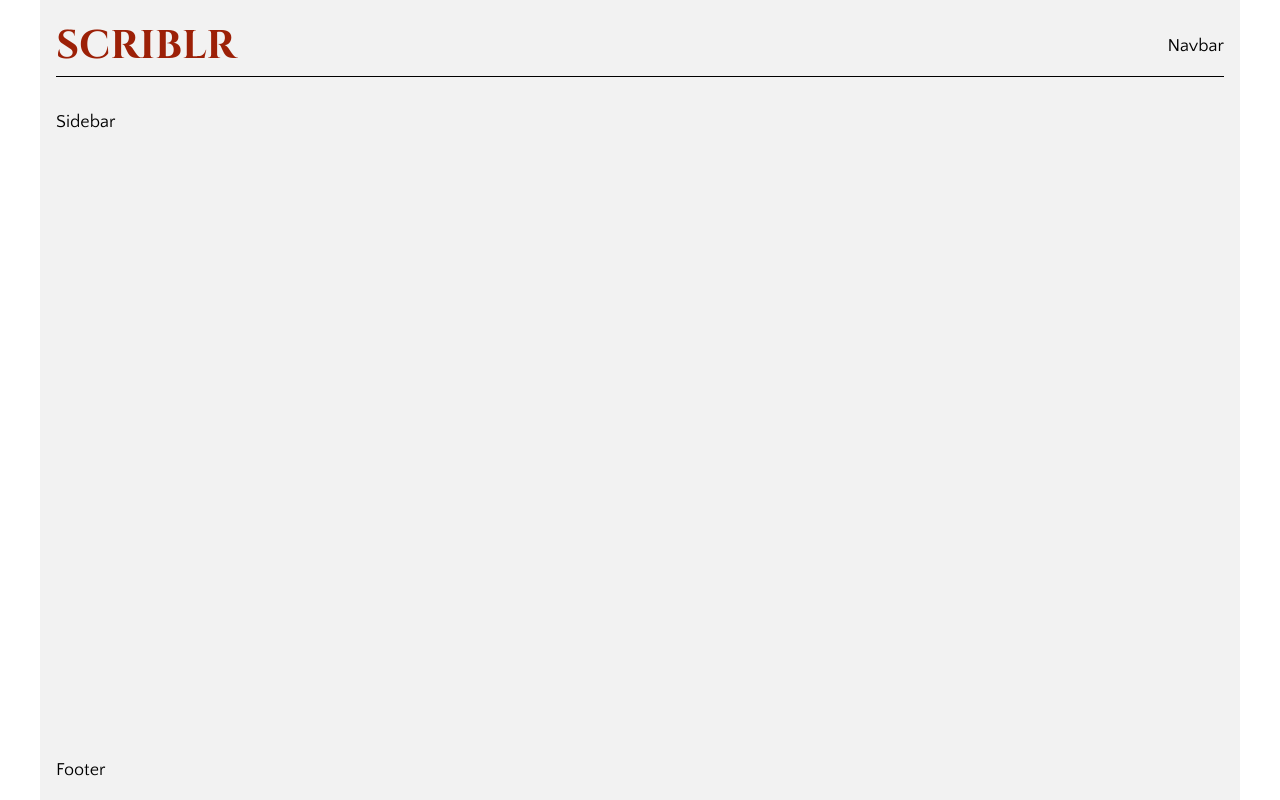
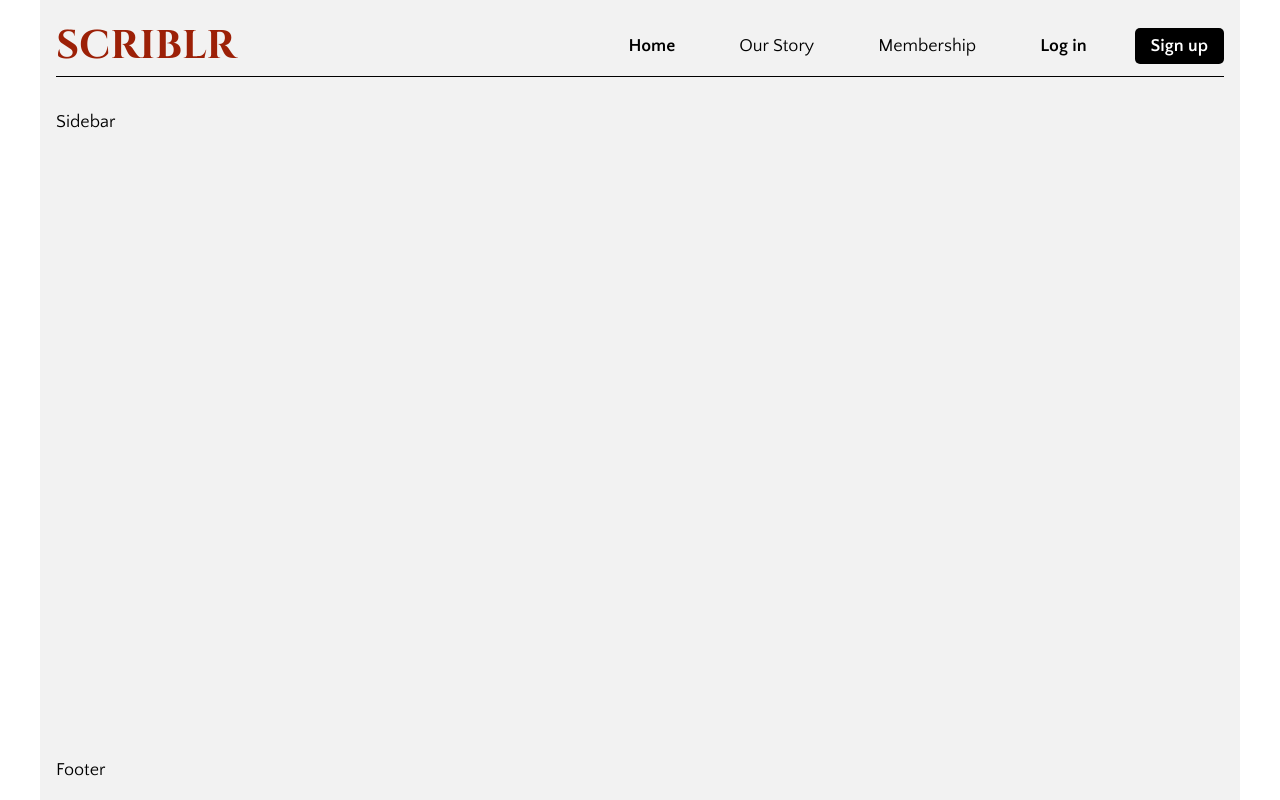
Before and after one commit to py-code314/blog-api-reader, a React (Vite) app: page / in a window 1280 px wide. Built offline with nearby package versions, Linux system fonts and the light colour scheme.

Commit message:
feat(header): Add `Navbar` to header & style it

```diff
--- a/src/components/layouts/header/Header.jsx
+++ b/src/components/layouts/header/Header.jsx
@@ -2,7 +2,7 @@
 import styles from './Header.module.css'
 /* -------------------- Components -------------------- */
 import { Link } from 'react-router'
-// import NavBar from '../navbar/Navbar'
+import Navbar from '../navbar/Navbar'
 
 /* Component for header */
 const Header = () => {
@@ -13,8 +13,7 @@ const Header = () => {
       <Link to={`/home`}>
         <h1 className={styles.title}>SCRIBLR</h1>
       </Link>
-      {/* <NavBar /> */}
-      <div className={styles.navbar}>Navbar</div>
+      <Navbar/>
     </header>
   )
 }
--- a/src/components/layouts/header/Header.module.css
+++ b/src/components/layouts/header/Header.module.css
@@ -7,7 +7,6 @@
 }
 
 .title {
-  flex: 2;
   font-family: var(--ff-title), serif;
   font-size: var(--fs-40, 2.5rem);
   color: var(--clr-accent-1, firebrick );
--- /dev/null
+++ b/src/components/layouts/navbar/Navbar.jsx
@@ -0,0 +1,38 @@
+/* -------------------- Styles -------------------- */
+import styles from './Navbar.module.css'
+
+/* -------------------- Components -------------------- */
+import { Link } from 'react-router'
+
+/* Component for navigation links */
+const Navbar = () => {
+  return (
+    <>
+      <nav className={styles.navbar}>
+        {/* Navigation links */}
+        <ul className={styles.navList}>
+          <li className={styles.navItem}>
+            <Link className={styles.link} to={`/home`}>
+              Home
+            </Link>
+          </li>
+
+          <li className={styles.navItem}><span className={styles.linkInactive}>Our Story</span></li>
+          <li className={styles.navItem}><span className={styles.linkInactive}>Membership</span></li>
+          <li className={styles.navItem}>
+            <Link className={styles.link} to={`/login`}>
+              Log in
+            </Link>
+          </li>
+          <li className={styles.navItem}>
+            <Link className={`${styles.link} ${styles.linkSignup}`} to={`/signup`}>
+              Sign up
+            </Link>
+          </li>
+        </ul>
+      </nav>
+    </>
+  )
+}
+
+export default Navbar
--- /dev/null
+++ b/src/components/layouts/navbar/Navbar.module.css
@@ -0,0 +1,26 @@
+.navList {
+  display: flex;
+  align-items: center;
+  gap: var(--space-32, 2rem);
+}
+
+.link {
+  padding: var(--space-8, 0.5rem) var(--space-16, 1rem);
+  border-radius: var(--radius-small, 00.3125rem);
+  font-family: var(--ff-secondary), sans-serif;
+  transition: all 0.5s ease-out;
+}
+
+.linkInactive {
+  padding: var(--space-8, 0.5rem) var(--space-16, 1rem);
+}
+
+.linkSignup {
+  background-color: var(--clr-black, black);
+  color: var(--clr-white, white);
+}
+
+.link:hover {
+  background-color: var(--clr-black, black);
+  color: var(--clr-white, white);
+}
```
